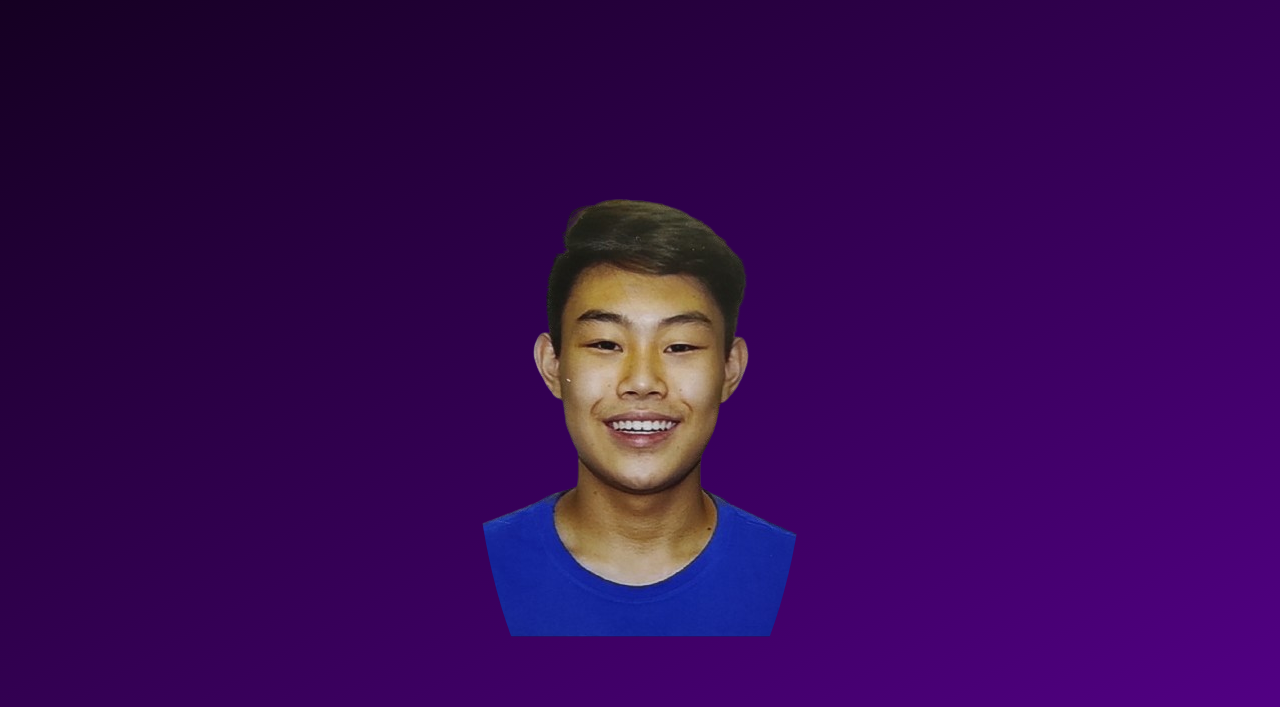
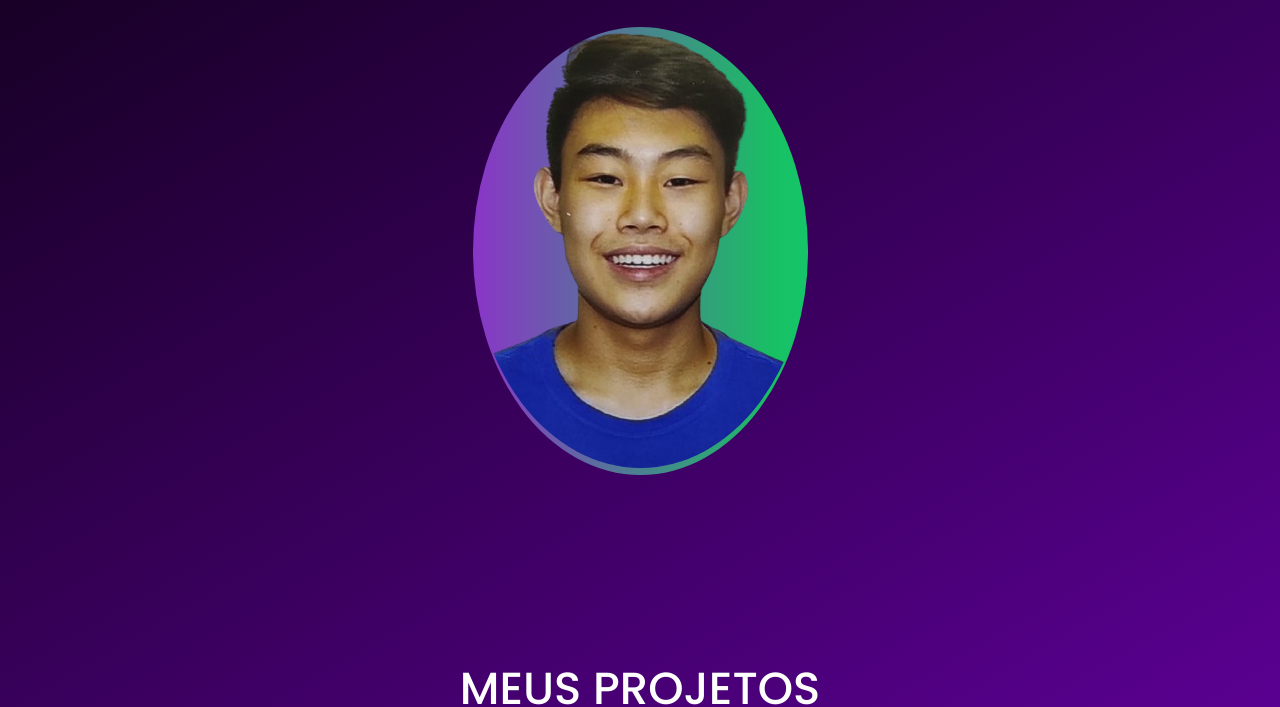
Before and after one commit to Pedroks26/projeto-portfolio, a plain HTML site: page index.html in a window 1280 px wide. Shown: the part 507-1214 px from the top of the page. Drawn offline with nearby package versions, Linux system fonts and the light colour scheme.

Commit message:
atualizacao

```diff
--- a/css/estilos.css
+++ b/css/estilos.css
@@ -106,9 +106,11 @@ body{
     transform: scale(1.1);
 }
 
-.home .container-foto .foto{
+
+.home .container-foto .foto-sombra-interna{
     max-width: 450px;
     border-radius: 50%;
+
 }
 
 .home .container-foto img{
@@ -118,7 +120,7 @@ body{
 }
 
 .home .foto-sombra-interna{
-    background-image: linear-gradient(to right #18C063, #00EEA2);
+    background-image: linear-gradient(to right, #8a35c8, #18c063, #00eea2);
     background-size: 180% 180%;
     animation: gradient-animation 5s ease infinite;
 }
--- a/index.html
+++ b/index.html
@@ -63,7 +63,7 @@
 
             <div class="container-foto">
                 <div class="foto-sombra-interna">
-                    <img src="src/foto-de-perfil.png" alt="foto do perfil portfolio">
+                    <img src="src/IMG_20240408_094134.png" alt="foto do perfil portfolio">
                 </div>
             </div>
         </section>
```
Also changed, not shown: src/IMG_20240408_094134.png (added).
